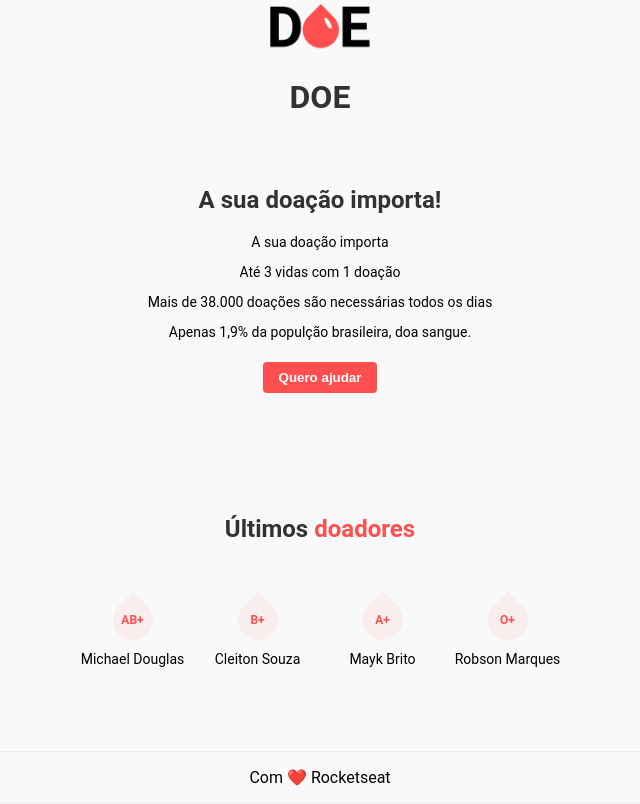
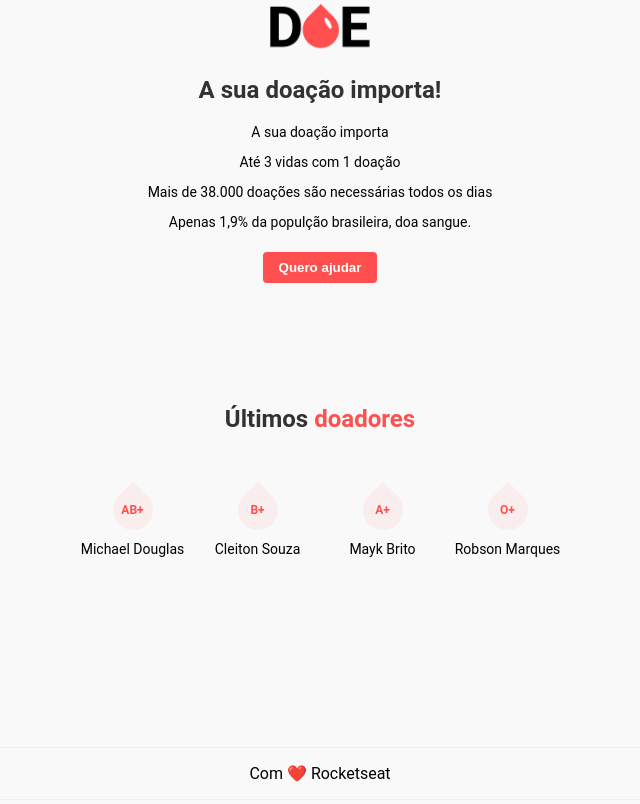
Before and after one commit to mchdouglas/maratona-dev, a plain HTML site: page index.html in a window 1280 px wide. Shown: the whole page, without its empty margins (320-960 px from the left). Drawn offline with Linux system fonts and the light colour scheme.

Commit message:
Arquivos do curso

```diff
--- a/index.html
+++ b/index.html
@@ -15,7 +15,6 @@
             src="logo.png"
             alt="imagem de DOE"
         >
-        <h1>DOE</h1>
         <h2>A sua doação importa!</h2>
         <p>A sua doação importa</p>
         <p>Até 3 vidas com 1 doação</p>
```
